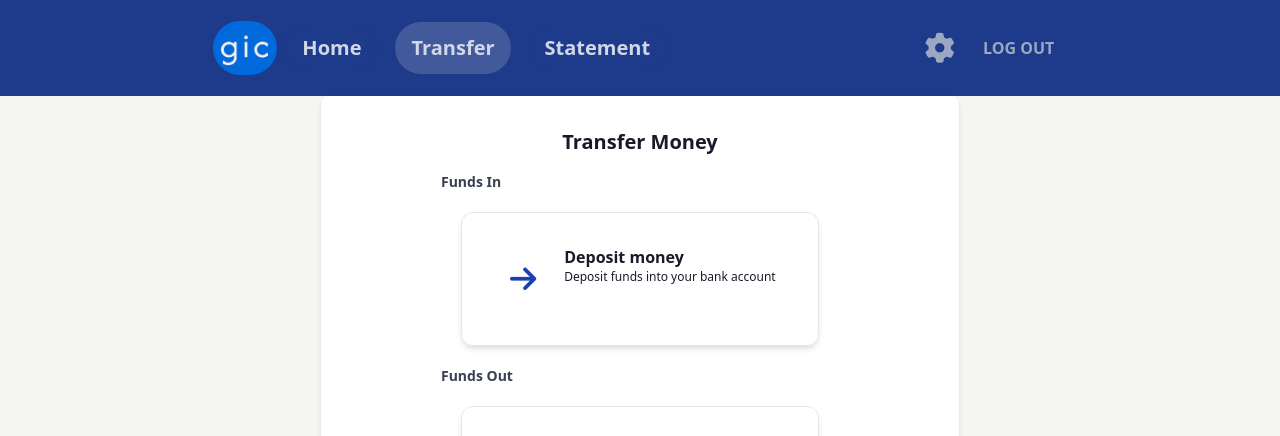
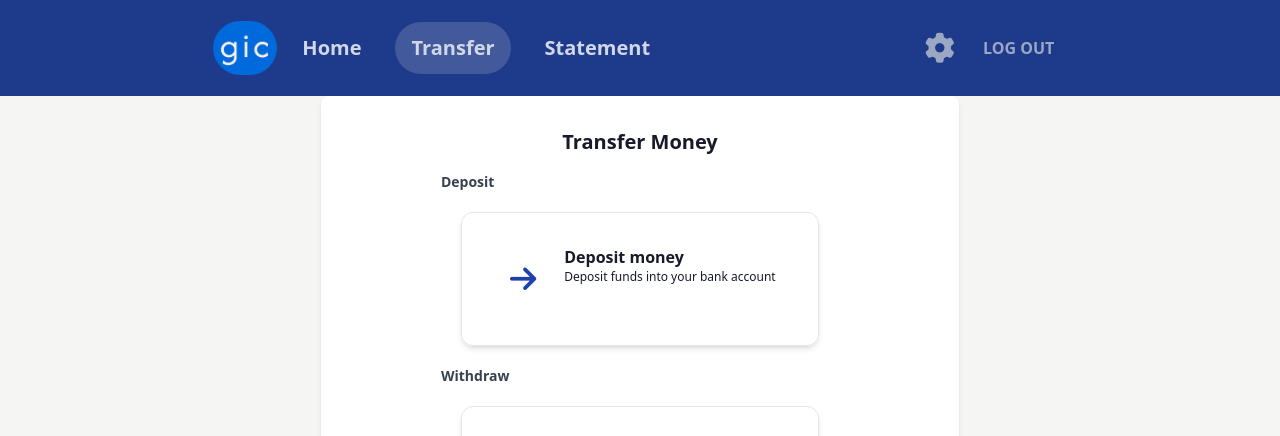
Before and after one commit to kiblykat/simple-bank-app, a React (Vite) app: page /#/transfer in a window 1280 px wide. Shown: the top 436 px of the page. Built offline with nearby package versions, Linux system fonts and the light colour scheme.

Commit message:
Toaster: Change toaster position

```diff
--- a/src/main.tsx
+++ b/src/main.tsx
@@ -8,7 +8,7 @@ import { GlobalProvider } from "./GlobalContext.tsx";
 createRoot(document.getElementById("root")!).render(
   <StrictMode>
     <GlobalProvider>
-      <Toaster position="top-center" reverseOrder={false} />
+      <Toaster position="bottom-right" reverseOrder={false} />
       <App />
     </GlobalProvider>
   </StrictMode>
--- a/src/pages/Transfer.tsx
+++ b/src/pages/Transfer.tsx
@@ -24,7 +24,7 @@ const Transfer = () => {
             </div>
             <div className="mt-4 px-10 rounded-full">
               <p className="font-bold block text-sm text-gray-700 mb-3">
-                Funds In
+                Deposit
               </p>
               <div
                 onClick={() => navigate("/transfer/deposit")}
@@ -39,7 +39,7 @@ const Transfer = () => {
                 </div>
               </div>
               <p className="font-bold block text-sm text-gray-700 mb-3">
-                Funds Out
+                Withdraw
               </p>
               <div
                 onClick={() => navigate("/transfer/withdraw")}
```
